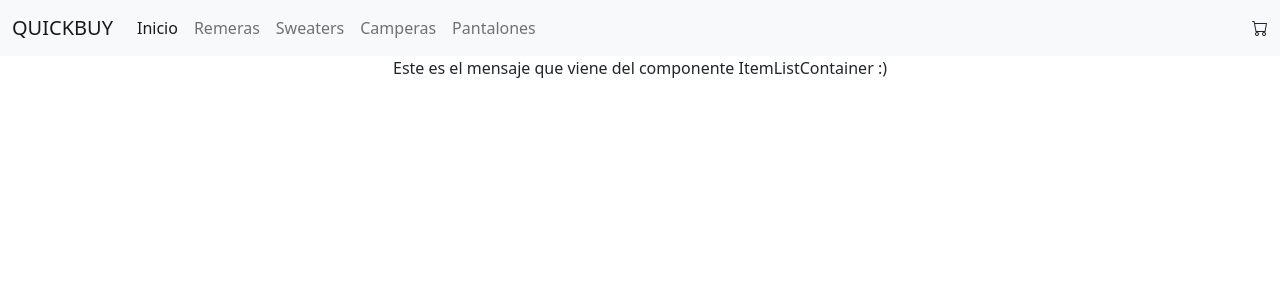
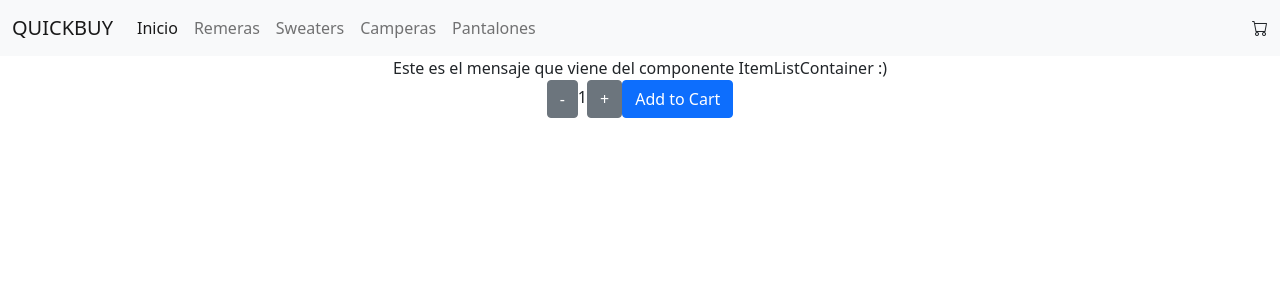
Before and after one commit to matiasmarangone/curso-react, a React (Create React App) app: page / in a window 1280 px wide. Shown: the top 300 px of the page. Built offline with nearby package versions, Linux system fonts and the light colour scheme.

Commit message:
Add ItemCount component

```diff
--- /dev/null
+++ b/src/components/ItemCount.js
@@ -0,0 +1,43 @@
+import { useEffect, useState } from 'react';
+
+
+const ItemCount = ({stock,initial,onAdd}) => {
+    const [count,setCount] = useState("0");
+
+    useEffect(() => {
+        setCount(initial);
+    },[]);
+
+    const decrement = () => {
+        if (count >= initial+1) {
+            setCount(count - 1);
+        }
+    }
+
+    const increment = () => {
+        if (count < stock) {
+            setCount(count + 1);
+        }
+    }
+
+
+
+    return(
+        <div>
+            <button type="button" onClick={decrement} class="btn btn-secondary">-</button>
+
+
+
+            {count}
+
+            <button type="button" onClick={increment} class="btn btn-secondary">+</button>
+
+            {
+                stock ? <button type="button" onClick={() => onAdd(count)} class="btn btn-primary">Add to Cart</button> : <button type="button" onClick={() => onAdd(count)} class="btn btn-primary" disabled>Add to Cart</button>
+            }
+
+        </div>
+    );
+}
+
+export default ItemCount;
--- a/src/components/ItemListContainer.js
+++ b/src/components/ItemListContainer.js
@@ -1,8 +1,16 @@
+import { alertTitleClasses } from "@mui/material";
+import ItemCount from "./ItemCount";
 
 const ItemListContainer = ({greeting}) => {
+
+    const onAdd = (quantity) => {
+        alert("Has agregado al carrito " + quantity + " items.");
+    }
+
     return(
         <div>
             {greeting}
+            <ItemCount stock={5} initial={1} onAdd={onAdd}/>
         </div>
     );
 }
```
